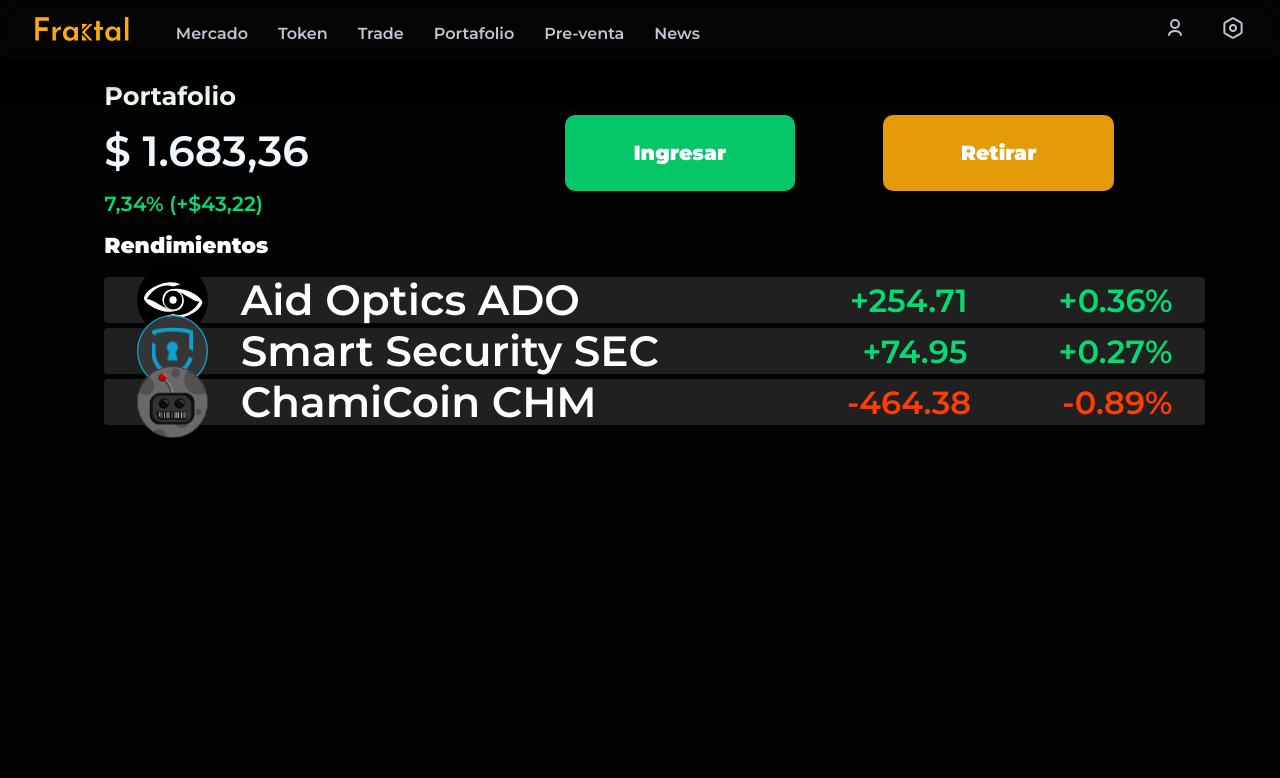
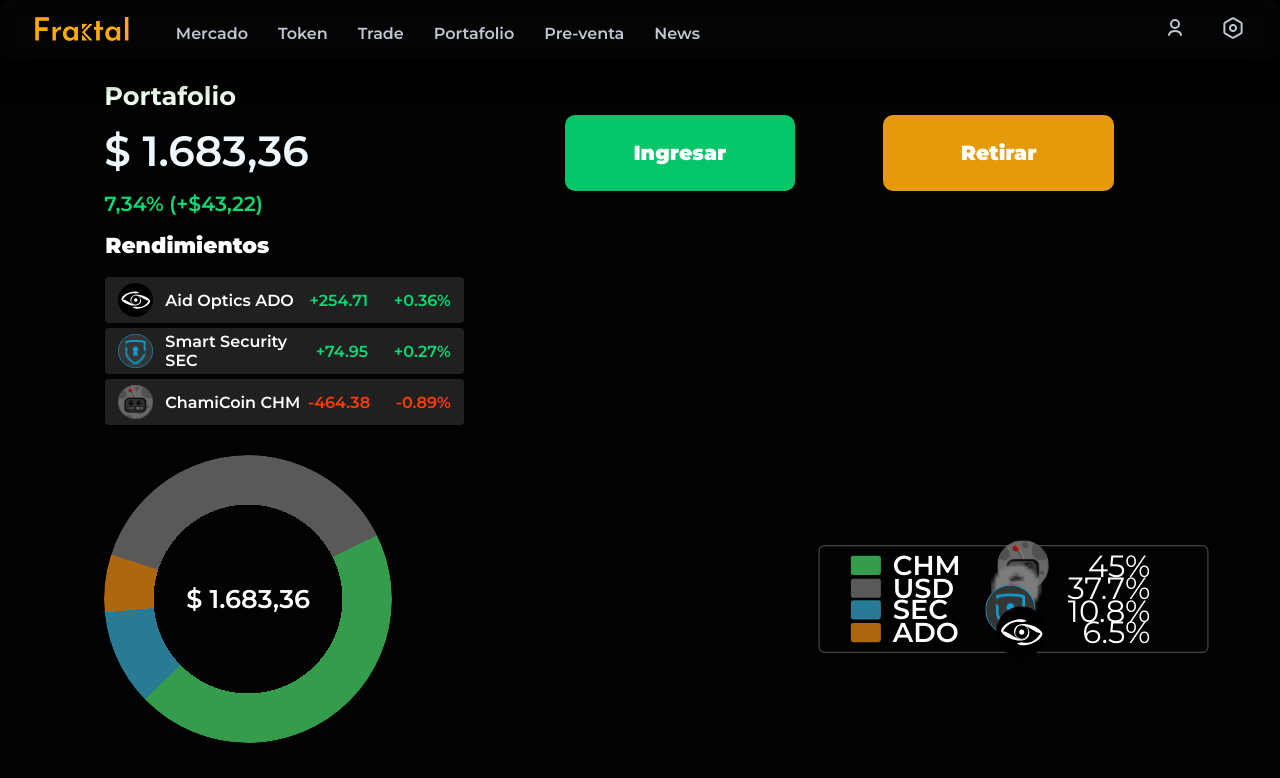
Before and after one commit to Yaguarete4/Fraktal, a React (Vite) app in the folder FrontEnd/Fraktal/: page /wallet in a window 1280 px wide. Shown: the top 778 px of the page. Built offline with nearby package versions, Linux system fonts and the light colour scheme.

Commit message:
wallet web

```diff
--- a/FrontEnd/Fraktal/src/components/Wallet.jsx
+++ b/FrontEnd/Fraktal/src/components/Wallet.jsx
@@ -10,12 +10,13 @@ import a5 from '../img/usd.png';
 export const Wallet = () => {
     const [isCelVisible, setIsCelVisible] = useState(false);
     const [animateProfit, setAnimateProfit] = useState(false);
-    const [animateCajaBut, setAnimateCajaBut] = useState(false);  // Asegúrate de definir el estado aquí
-    const [animateRen, setAnimateRen] = useState(false);  // Asegúrate de definir el estado aquí
+    const [animateCajaBut, setAnimateCajaBut] = useState(false);
+    const [animateRen, setAnimateRen] = useState(false);
 
     const handleMenuToggle = () => {
       setIsCelVisible(!isCelVisible);
     }
+
     useEffect(() => {
       const handleScroll = () => {
           const profitElement = document.querySelector('.profit');
@@ -33,15 +34,16 @@ export const Wallet = () => {
 
           if (cajaButElement) {
               const rect = cajaButElement.getBoundingClientRect();
-              if (rect.top < 80) {  // Ajusta esta condición según cuándo quieras que la animación se dispare
+              if (rect.top < 80) {
                   setAnimateCajaBut(true);
               } else {
                   setAnimateCajaBut(false);
               }
           }
+
           if (renElement) {
             const rect = renElement.getBoundingClientRect();
-            if (rect.top < 140) {  // Ajusta esta condición según cuándo quieras que la animación se dispare
+            if (rect.top < 140) {
                 setAnimateRen(true);
             } else {
                 setAnimateRen(false);
@@ -54,7 +56,6 @@ export const Wallet = () => {
           window.removeEventListener('scroll', handleScroll);
       };
     }, []);
-
 
     return (
         <>
@@ -69,16 +70,31 @@ export const Wallet = () => {
               <div className="caj-port2">
                 <div className="titu-portafolio">Portafolio</div>
                 <div className="plata">$ 1.683,36</div>
+                {/*
                 <div className={`profit ${animateProfit ? 'fade-out' : 'fade-in'}`}>
                   7,34% (+$43,22)
                 </div>
+                */}
+                <div className="profit">
+                  7,34% (+$43,22)
                 </div>
+              </div>
+              {/*
               <div className={`caja-but ${animateCajaBut ? 'fade-out' : 'fade-in'}`}>
                       <div className="but-portafolio">Ingresar</div>
                       <div className="but-portafolio2">Retirar</div>
               </div>
+              */}
+              <div className="caja-but">
+                <div className="but-portafolio">Ingresar</div>
+                <div className="but-portafolio2">Retirar</div>
               </div>
+            </div>
+            <div className="caj-fle">
+              {/*
               <div className={`caja-rendimiento ${animateRen ? 'fade-out' : 'fade-in'}`}>
+              */}
+              <div className="caja-rendimiento">
                 <div className="rendimiento-titu">Rendimientos</div>
                 <div className="caja-chiki">
                   <div className="ren">
@@ -190,6 +206,7 @@ export const Wallet = () => {
                 </div>
               </div>
             </div>
+          </div>
         </>
     );
-}
+};
--- a/FrontEnd/Fraktal/src/css/wallet.css
+++ b/FrontEnd/Fraktal/src/css/wallet.css
@@ -99,9 +99,9 @@ animation: fadeInDown 0.5s ease-in-out;
     #595959 80% 100%
   );
   -webkit-mask:
-    radial-gradient(farthest-side, transparent calc(100% - 7.88vw), white calc(100% - 7.88vw));
+    radial-gradient(farthest-side, transparent calc(100% - 3.88vw), white calc(100% - 10.88vw));
   mask:
-    radial-gradient(farthest-side, transparent calc(100% - 7.88vw), white calc(100% - 7.88vw));
+    radial-gradient(farthest-side, transparent calc(100% - 3.88vw), white calc(100% - 10.88vw));
 }
 
 .dona-text {
@@ -433,4 +433,47 @@ margin-top: 37px;
   .rendimiento-titu{
     font-size: 1.7vw;
   }
+  .caja-fle{
+    display: flex;
+    flex-direction: row;
+  }
+  .ren{
+    width: 28vw;
+  }
+  .ren-img{
+    width: 2.7vw;
+    height: auto;
+    margin-left: 1vw;
+  }
+  .ren-nombre{
+    font-size: 1.25vw;
+    margin-left: 1vw;
+  }
+  .ren-red,.ren-green,.ren1-green,.ren1-red{
+    font-size: 1.25vw;
+  }
+  .ren-green, .ren-red{
+    margin-left: 2vw;
+  }
+  .ren-ren{
+    margin-right: 1vw;
+  }
+  .dona-container{
+    height: 22.5vw;
+    width: 22.5vw;
+  }
+  .dona-text{
+    font-size: 2vw;
+  }
+  .dona{
+    border-radius: 90%;
+  }
+  .caja-rendimiento{
+    height: auto;
+    width: 36.1vw;
+    margin: 1px;
+  }
+  .caja-chiki{
+    width: 31.6vw;
+  }
 }
```
Lines whose indentation alone changed are shown as unchanged.
